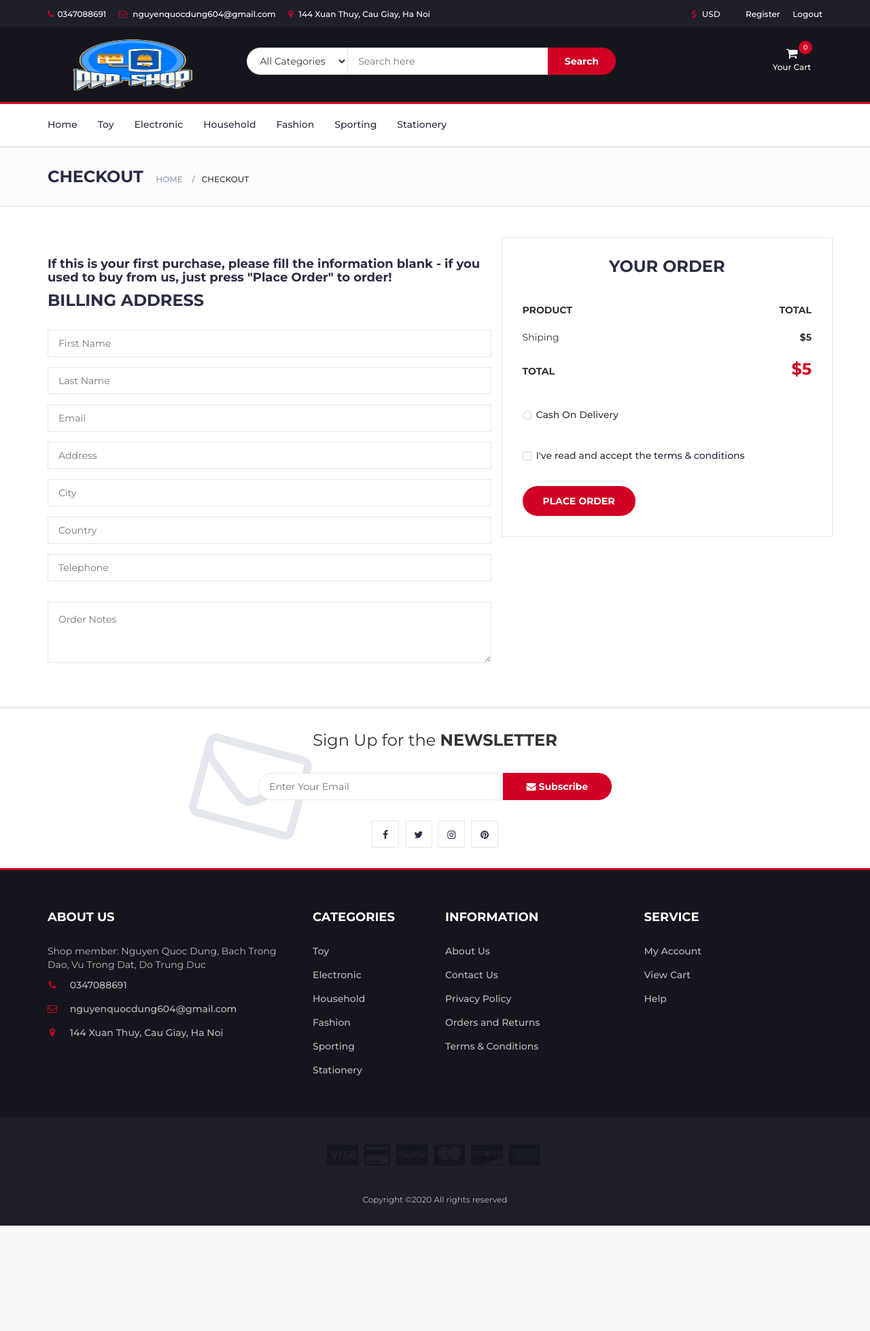
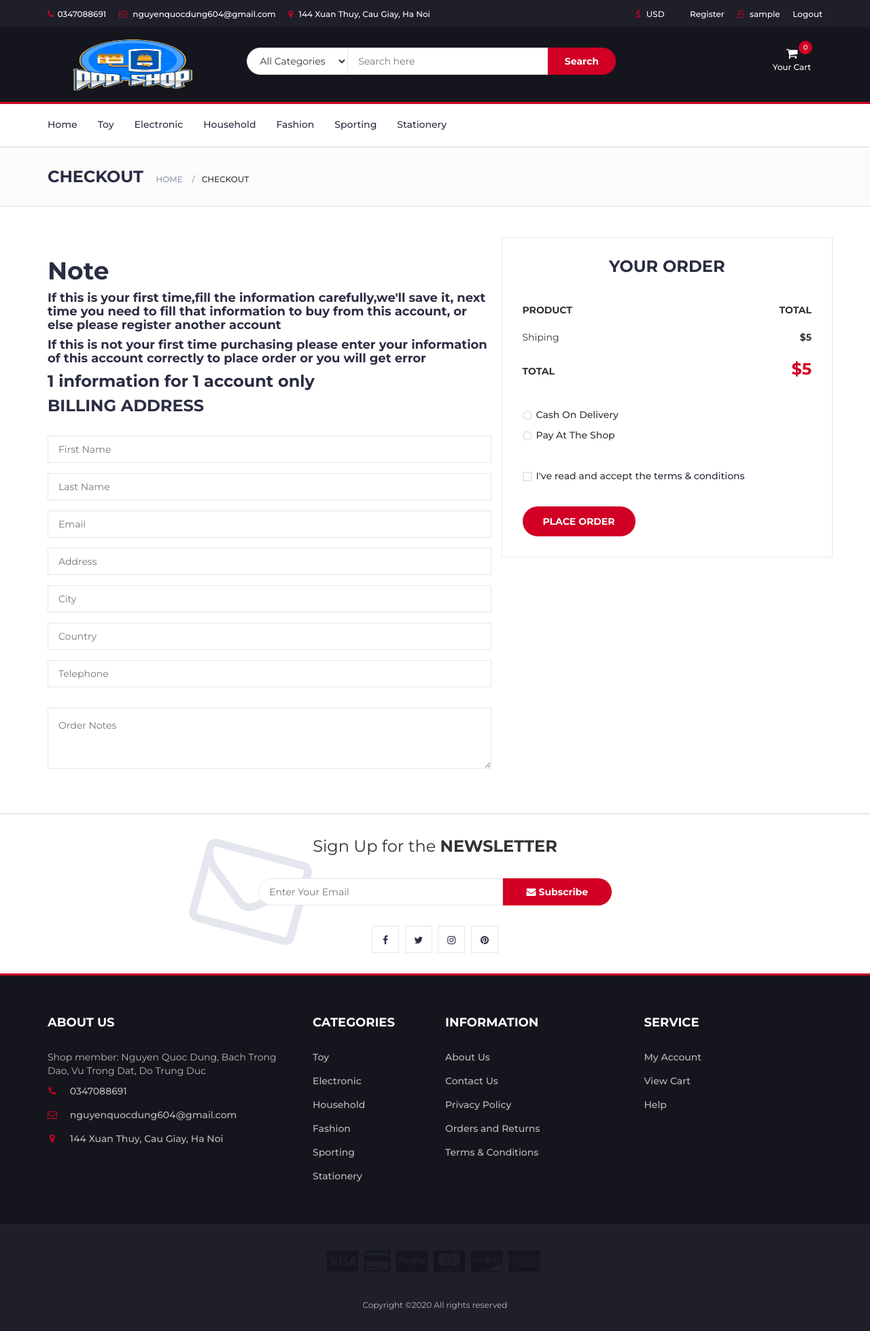
Before and after one commit to skyuk46/shopping_web, a Django app: page /checkout/ in a window 1280 px wide. Shown: the whole page at 68% size. Before the commit the page ends 1803 px from the top, so only its background shows below. Run offline with Django 3.2, Linux system fonts and the light colour scheme; the visitor is signed in with stand-in values (Sample User, id 1); data that the repository does not hold is empty; parts of the project's set-up code (start-up, migrations or seed data) failed here and were passed over; some libraries are stand-ins or nearby versions.

Commit message:
Version 10

```diff
--- a/web_console/templates/pages/blank.html
+++ b/web_console/templates/pages/blank.html
@@ -41,6 +41,11 @@
 							{% endif %}
 						</li>
 						<li><a href = "/customerRegister">Register</a></li>
+						<li>
+							{% if user.username %}
+								<a href="/" > <i class = "fa fa-user-o"></i> {{ user.username }} </a>
+							{% endif %}
+						</li>
 						<li>
 							{% if user.username %}
 								<a href = "/logout">Logout</a>
--- a/web_console/templates/pages/checkout.html
+++ b/web_console/templates/pages/checkout.html
@@ -41,6 +41,11 @@
 							{% endif %}
 						</li>
 						<li><a href = "/customerRegister">Register</a></li>
+						<li>
+							{% if user.username %}
+								<a href="/" > <i class = "fa fa-user-o"></i> {{ user.username }} </a>
+							{% endif %}
+						</li>
 						<li>
 							{% if user.username %}
 								<a href = "/logout">Logout</a>
@@ -176,7 +181,9 @@
 						<div class="col-md-7">
 							<div class="billing-details">
 								<div class="section-title">
-									<h4>If this is your first purchase, please fill the information blank - if you used to buy from us, just press "Place Order" to order!</h4>
+									<h1>Note</h1>
+									<h4>If this is your first time,fill the information carefully,we'll save it, next time you need to fill that information to buy from this account, or else please register another account</h4>
+									<h4>If this is not your first time purchasing please enter your information of this account correctly to place order or you will get error</h4><h3> 1 information for 1 account only </h3>
 									<h3 class="title">Billing address</h3>
 								</div>
 								<div class="form-group">
@@ -242,6 +249,16 @@
 									</label>
 									<div class="caption">
 										<p>You will pay for your products when you received it</p>
+									</div>
+								</div>
+								<div class="input-radio">
+									<input type="radio" name="payment" id="payment-2">
+									<label for="payment-2">
+										<span></span>
+										Pay At The Shop
+									</label>
+									<div class="caption">
+										<p>You can go to our shop to take your product and pay directly to our salesman</p>
 									</div>
 								</div>
 							</div>
--- a/web_console/templates/pages/search.html
+++ b/web_console/templates/pages/search.html
@@ -41,6 +41,11 @@
 							{% endif %}
 						</li>
 						<li><a href = "/customerRegister">Register</a></li>
+						<li>
+							{% if user.username %}
+								<a href="/" > <i class = "fa fa-user-o"></i> {{ user.username }} </a>
+							{% endif %}
+						</li>
 						<li>
 							{% if user.username %}
 								<a href = "/logout">Logout</a>
--- a/web_console/templates/pages/store.html
+++ b/web_console/templates/pages/store.html
@@ -40,6 +40,11 @@
 							{% endif %}
 						</li>
 						<li><a href = "/customerRegister">Register</a></li>
+						<li>
+							{% if user.username %}
+								<a href="/" > <i class = "fa fa-user-o"></i> {{ user.username }} </a>
+							{% endif %}
+						</li>
 						<li>
 							{% if user.username %}
 								<a href = "/logout">Logout</a>
--- a/web_console/views.py
+++ b/web_console/views.py
@@ -309,10 +309,13 @@ def placeOrder(request):
         orderNote = request.GET.get('orderNote')
         for cart in carts :
             product = Products.objects.get(productCode = int(cart.product.productCode))
+            product.instock -= 1
+            product.sold += 1
+            product.save()
             cus = Customer.objects.get(username = username)
             Order(product_cart = product,customer = cus,orderedDate = orderedDate,shippedDate = shippedDate,status = status,address = address,city = city,country = country,orderNote = orderNote).save()
             cart.delete()
-        return HttpResponse('Your order has been placed. Thank you for Buying !')
+        return HttpResponse('Your order has been placed. Thank you for Buying ! (If there is nothing in your cart, there will be no order, do not worry')
 
 def feedback(request):
 
```
Also changed, not shown: web_console/templates/pages/homepage.html (+9 -4 lines), web_console/templates/pages/product.html (+6 -1 lines), web_console/migrations/0022_auto_20200425_1412.py.
